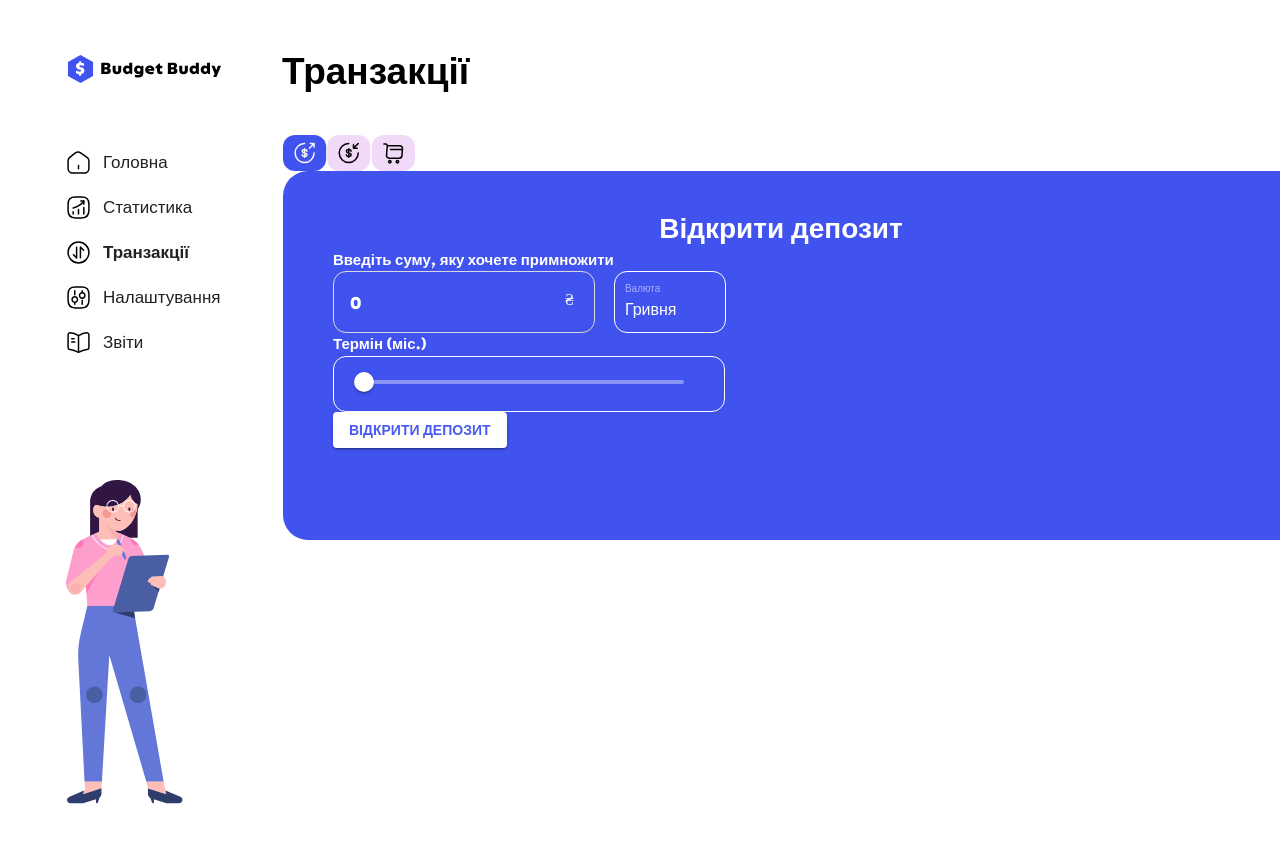
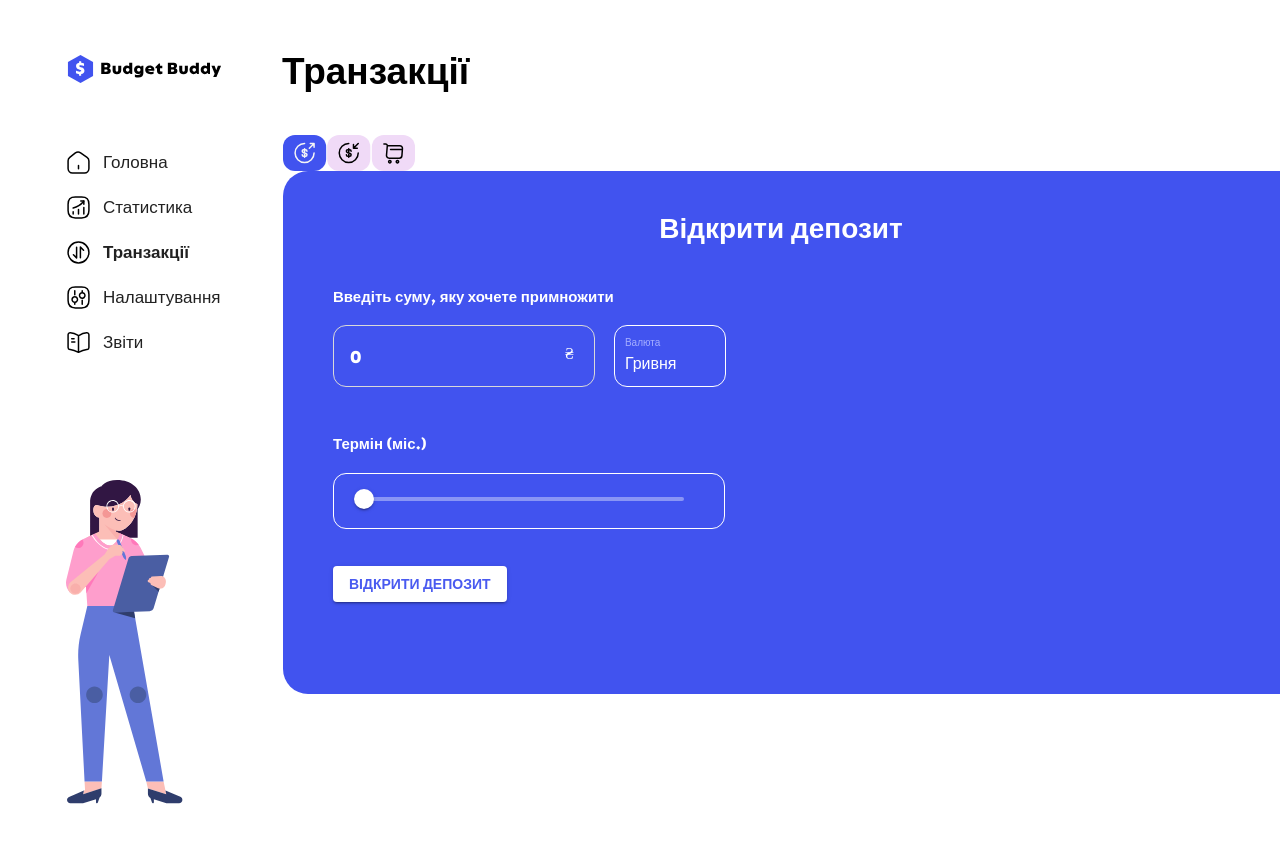
Before and after one commit to KovalBohdan-0/financial-monitor, a React (Vite) app in the folder client/: page /transactions in a window 1280 px wide. Both pictures are taken after a click on the picture 305 px from the left and 152 px from the top of the page. Shown: the top 842 px of the page. Built offline with nearby package versions, Linux system fonts and the light colour scheme.

Commit message:
using hoc

```diff
--- /dev/null
+++ b/client/src/components/Transact.jsx
@@ -0,0 +1,8 @@
+import TransactHOC from './TransactHOC';
+function TransactDepo() {
+  return <TransactHOC type='deposit' />;
+}
+function TransactCredit() {
+  return <TransactHOC type='credit' />;
+}
+export { TransactDepo, TransactCredit };
--- a/client/src/components/TransactDepo.jsx
+++ /dev/null
@@ -1,172 +0,0 @@
-import { useState } from 'react';
-import Box from '@mui/material/Box';
-import { Typography } from '@mui/material';
-import { Colors } from '../styles';
-import StyledInput from './styledInput';
-import Slider from '@mui/material/Slider';
-import Button from '@mui/material/Button';
-import axios from 'axios';
-function TransactDepo() {
-  const [depo, setDepo] = useState(0);
-  const [sliderValue, setSliderValue] = useState(0);
-
-  const handleInputChange = (e) => {
-    const value = e.target.value;
-    const numericValue = parseFloat(value);
-
-    if (value.trim() === '' || isNaN(numericValue)) {
-      setDepo(0);
-    } else {
-      setDepo(numericValue);
-    }
-  };
-
-  const handleSliderChange = (event, newValue) => {
-    setSliderValue(newValue);
-  };
-
-  const formSubmit = async (e) => {
-    e.preventDefault();
-
-    const currentDate = new Date();
-    const formattedTime = currentDate.toISOString().split(' ')[0]; // Format: hh:mm:ss
-    const responseData = localStorage.getItem('responseData');
-    console.log(responseData);
-    let parsedData;
-
-    if (responseData) {
-      parsedData = JSON.parse(responseData);
-      console.log(parsedData);
-    }
-    console.log('Depo:', depo);
-    console.log('Slider Value:', sliderValue);
-    console.log('formattedTime', formattedTime);
-    const Depo = {
-      money: depo,
-      description: '',
-      percent: sliderValue,
-      endTime: formattedTime,
-    };
-    try {
-      const response = await axios.post(
-        'https://financial-monitor-production.up.railway.app/api/v1/deposit',
-        Depo,
-        {
-          headers: {
-            'Content-Type': 'application/json',
-            Authorization: `Bearer ${parsedData}`,
-          },
-        }
-      );
-      console.log(response.data);
-
-      // Navigate to MainPage.js
-    } catch (error) {
-      if (error.response) {
-        console.log(error.response.data.message);
-      } else {
-        console.log('Error:', error.message);
-      }
-    }
-  };
-
-  return (
-    <>
-      <Typography
-        fontFamily={'Rowdies, sans-serif'}
-        fontSize='28px'
-        fontWeight={700}
-        textAlign={'center'}
-        color={Colors.white}
-      >
-        Відкрити депозит
-      </Typography>
-      <form onSubmit={formSubmit}>
-        <Typography
-          fontFamily={'Rowdies, sans-serif'}
-          fontSize='15px'
-          fontWeight={700}
-          color={Colors.white}
-        >
-          Введіть суму, яку хочете примножити
-        </Typography>
-        <Box display='flex' gap='40px'>
-          <StyledInput
-            min={1000}
-            placeholder='Сума депозиту'
-            value={depo}
-            onChange={handleInputChange}
-          />
-          <Box
-            sx={{
-              padding: '10px',
-              borderRadius: '13px',
-              border: '1px solid white',
-              color: 'white',
-              width: '90px',
-              height: '40px',
-              fontFamily: 'Rowdies, sans-serif',
-            }}
-          >
-            <span
-              style={{
-                fontSize: '10px',
-                color: '#A5AEFF',
-                display: 'block',
-                marginBottom: '5px',
-              }}
-            >
-              Валюта
-            </span>
-            <span>Гривня</span>
-          </Box>
-        </Box>
-        <Box width={300}>
-          <Typography
-            fontFamily={'Rowdies, sans-serif'}
-            fontSize='15px'
-            fontWeight={700}
-            color={Colors.white}
-          >
-            Термін (міс.)
-          </Typography>
-          <Box
-            sx={{
-              padding: '10px 0px 10px 30px',
-              borderRadius: '13px',
-              border: '1px solid white',
-              color: 'white',
-              width: '360px',
-            }}
-          >
-            <Slider
-              value={sliderValue}
-              onChange={handleSliderChange}
-              color='fourth'
-              defaultValue={0}
-              step={1}
-              min={0}
-              max={12}
-              valueLabelDisplay='auto'
-              sx={{ width: '320px' }}
-            />
-          </Box>
-        </Box>
-        <Button
-          type='submit'
-          variant='contained'
-          color='fourth'
-          sx={{
-            color: Colors.diagramColorMain,
-            fontFamily: 'Rowdies, sans-serif',
-            fontWeight: '700',
-          }}
-        >
-          Відкрити депозит
-        </Button>
-      </form>
-    </>
-  );
-}
-
-export default TransactDepo;
--- a/client/src/components/TransactCredit.jsx
+++ b/client/src/components/TransactHOC.jsx
@@ -6,8 +6,12 @@ import StyledInput from './styledInput';
 import Slider from '@mui/material/Slider';
 import Button from '@mui/material/Button';
 import axios from 'axios';
-function TransactCredit() {
-  const [credit, setCredit] = useState(0);
+import PropTypes from 'prop-types';
+TransactHOC.propTypes = {
+  type: PropTypes.oneOf(['deposit', 'credit']).isRequired,
+};
+function TransactHOC({ type }) {
+  const [amount, setAmount] = useState(0);
   const [sliderValue, setSliderValue] = useState(0);
 
   const handleInputChange = (e) => {
@@ -15,9 +19,9 @@ function TransactCredit() {
     const numericValue = parseFloat(value);
 
     if (value.trim() === '' || isNaN(numericValue)) {
-      setCredit(0);
+      setAmount(0);
     } else {
-      setCredit(numericValue);
+      setAmount(numericValue);
     }
   };
 
@@ -38,26 +42,28 @@ function TransactCredit() {
       parsedData = JSON.parse(responseData);
       console.log(parsedData);
     }
-    console.log('credit:', credit);
+    console.log('Amount:', amount);
     console.log('Slider Value:', sliderValue);
     console.log('formattedTime', formattedTime);
-    const Credit = {
-      money: credit,
+    const transactionData = {
+      money: amount,
       description: '',
       percent: sliderValue,
       endTime: formattedTime,
     };
+
+    const apiUrl =
+      type === 'deposit'
+        ? 'https://financial-monitor-production.up.railway.app/api/v1/deposit'
+        : 'https://financial-monitor-production.up.railway.app/api/v1/credit';
+
     try {
-      const response = await axios.post(
-        'https://financial-monitor-production.up.railway.app/api/v1/credit',
-        Credit,
-        {
-          headers: {
-            'Content-Type': 'application/json',
-            Authorization: `Bearer ${parsedData}`,
-          },
-        }
-      );
+      const response = await axios.post(apiUrl, transactionData, {
+        headers: {
+          'Content-Type': 'application/json',
+          Authorization: `Bearer ${parsedData}`,
+        },
+      });
       console.log(response.data);
 
       // Navigate to MainPage.js
@@ -78,8 +84,9 @@ function TransactCredit() {
         fontWeight={700}
         textAlign={'center'}
         color={Colors.white}
+        marginBottom='37px'
       >
-        Оформити кредит
+        {type === 'deposit' ? 'Відкрити депозит' : 'Оформити кредит'}
       </Typography>
       <form onSubmit={formSubmit}>
         <Typography
@@ -87,14 +94,17 @@ function TransactCredit() {
           fontSize='15px'
           fontWeight={700}
           color={Colors.white}
+          marginBottom='17px'
         >
-          Введіть суму яку хочете отримати
+          {type === 'deposit'
+            ? 'Введіть суму, яку хочете примножити'
+            : 'Введіть суму, яку хочете отримати'}
         </Typography>
-        <Box display='flex' gap='40px'>
+        <Box display='flex' gap='40px' marginBottom='46px'>
           <StyledInput
             min={1000}
-            placeholder='Сума депозиту'
-            value={credit}
+            placeholder={type === 'deposit' ? 'Сума депозиту' : 'Сума кредиту'}
+            value={amount}
             onChange={handleInputChange}
           />
           <Box
@@ -127,6 +137,7 @@ function TransactCredit() {
             fontSize='15px'
             fontWeight={700}
             color={Colors.white}
+            marginBottom='17px'
           >
             Термін (міс.)
           </Typography>
@@ -137,6 +148,7 @@ function TransactCredit() {
               border: '1px solid white',
               color: 'white',
               width: '360px',
+              marginBottom: '37px',
             }}
           >
             <Slider
@@ -162,11 +174,10 @@ function TransactCredit() {
             fontWeight: '700',
           }}
         >
-          Відкрити депозит
+          {type === 'deposit' ? 'Відкрити депозит' : 'Оформити кредит'}
         </Button>
       </form>
     </>
   );
 }
-
-export default TransactCredit;
+export default TransactHOC;
--- a/client/src/pages/Transactions.jsx
+++ b/client/src/pages/Transactions.jsx
@@ -12,8 +12,8 @@ import { useState } from 'react';
 import MainNavigation from '../components/MainNavigation';
 import { Colors } from '../styles';
 import { Typography } from '@mui/material';
-import TransactDepo from '../components/TransactDepo';
-import TransactCredit from '../components/TransactCredit';
+import { TransactDepo } from '../components/Transact';
+import { TransactCredit } from '../components/Transact';
 function Transactions() {
   const [isDepo, setIsDepo] = useState(false);
   const [isPurchase, setIsPurchase] = useState(false);
```
